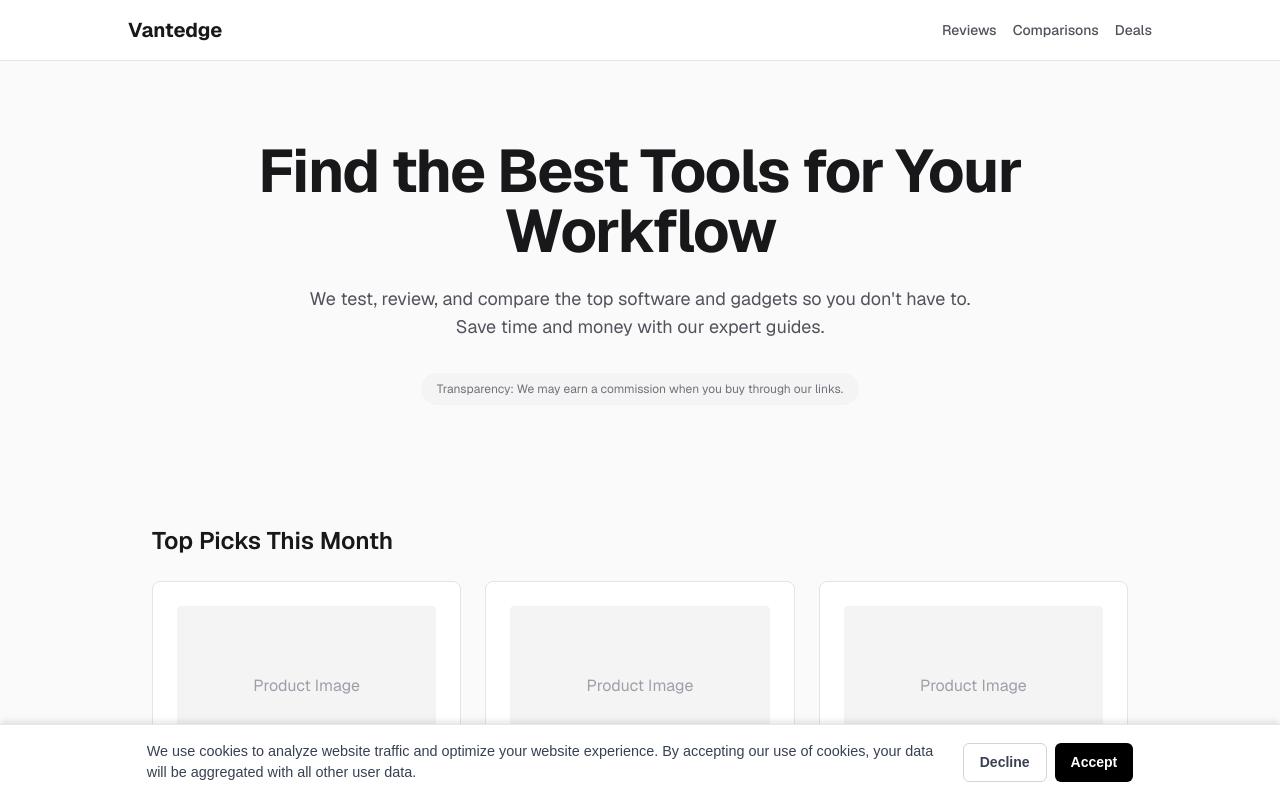
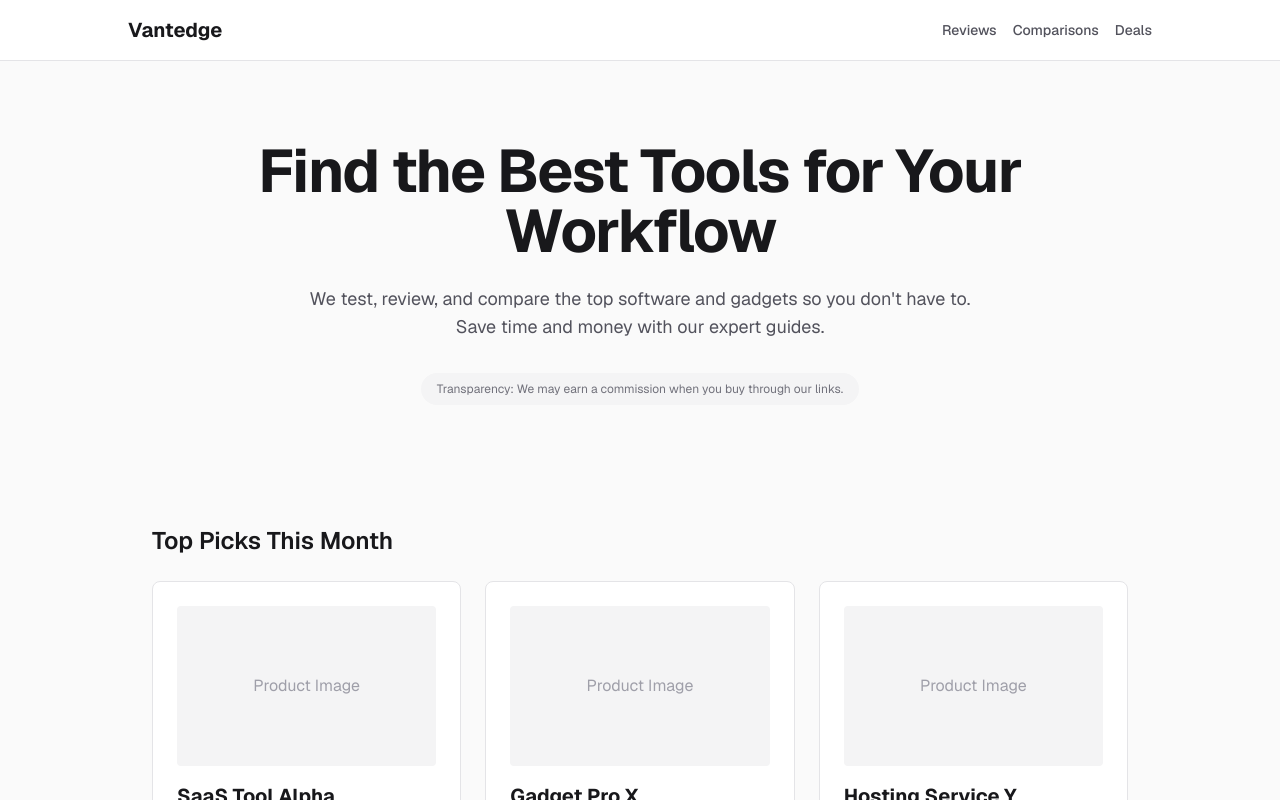
Before and after one commit to uchennaezeilo/vantedge, a Next.js app: page / in a window 1280 px wide. Shown: the top 800 px of the page. Built offline with nearby package versions, Linux system fonts and the light colour scheme.

Commit message:
Added more robust cookie consent manager

```diff
--- /dev/null
+++ b/app/components/ConsentModal.tsx
@@ -0,0 +1,61 @@
+'use client';
+
+import { useState } from 'react';
+import { ConsentSettings } from '../lib/consent';
+
+export default function ConsentModal({
+  close,
+  save
+}: {
+  close: () => void;
+  save: (settings: ConsentSettings) => void;
+}) {
+
+  const [analytics, setAnalytics] = useState(false);
+  const [marketing, setMarketing] = useState(false);
+
+  return (
+    <div className="fixed inset-0 bg-black/60 flex items-center justify-center z-50">
+      <div className="bg-white p-6 max-w-md w-full rounded shadow-lg">
+        <h2 className="text-lg font-bold mb-4">Manage Cookie Preferences</h2>
+
+        <div className="mb-3">
+          <label className="flex justify-between items-center">
+            Analytics Cookies
+            <input
+              type="checkbox"
+              checked={analytics}
+              onChange={() => setAnalytics(!analytics)}
+            />
+          </label>
+          <p className="text-xs text-gray-600">
+            Used to understand how visitors use our site.
+          </p>
+        </div>
+
+        <div className="mb-3">
+          <label className="flex justify-between items-center">
+            Marketing Cookies
+            <input
+              type="checkbox"
+              checked={marketing}
+              onChange={() => setMarketing(!marketing)}
+            />
+          </label>
+          <p className="text-xs text-gray-600">
+            Used for advertising and affiliate tracking.
+          </p>
+        </div>
+
+        <div className="mt-4 space-x-3">
+          <button onClick={() => save({ analytics, marketing })} className="underline">
+            Save Preferences
+          </button>
+          <button onClick={close} className="underline">
+            Cancel
+          </button>
+        </div>
+      </div>
+    </div>
+  );
+}
--- a/app/components/CookieBanner.tsx
+++ b/app/components/CookieBanner.tsx
@@ -1,102 +1,56 @@
 'use client';
 
-import { useState, useEffect } from 'react';
+import { useEffect, useState } from 'react';
+import { getConsent, setConsent } from '../lib/consent';
+import ConsentModal from './ConsentModal';
 
 export default function CookieBanner() {
   const [showBanner, setShowBanner] = useState(false);
+  const [showModal, setShowModal] = useState(false);
 
   useEffect(() => {
-    // Check if user has already made a choice
-    const consent = localStorage.getItem('cookieConsent');
-    if (consent === null) {
+    if (!getConsent()) {
       setShowBanner(true);
     }
   }, []);
 
-  const handleAccept = () => {
-    localStorage.setItem('cookieConsent', 'granted');
+  const acceptAll = () => {
+    setConsent({ analytics: true, marketing: true });
     setShowBanner(false);
-    // Here you would typically initialize Google Analytics
-    // if (typeof window !== 'undefined' && window.gtag) {
-    //   window.gtag('consent', 'update', { ... });
-    // }
+    window.location.reload();
   };
 
-  const handleDecline = () => {
-    localStorage.setItem('cookieConsent', 'denied');
+  const rejectAll = () => {
+    setConsent({ analytics: false, marketing: false });
     setShowBanner(false);
   };
 
   if (!showBanner) return null;
 
   return (
-    <div style={styles.banner}>
-      <div style={styles.content}>
-        <p style={styles.text}>
-          We use cookies to analyze website traffic and optimize your website experience.
-          By accepting our use of cookies, your data will be aggregated with all other user data.
-        </p>
+    <>
+      <div className="fixed bottom-0 left-0 right-0 bg-black text-white p-4 z-50 text-sm">
+        We use cookies for analytics and marketing to improve your experience.
+        <div className="mt-2 space-x-3">
+          <button onClick={acceptAll} className="underline">Accept All</button>
+          <button onClick={rejectAll} className="underline">Reject All</button>
+          <button onClick={() => setShowModal(true)} className="underline">
+            Manage Preferences
+          </button>
+        </div>
       </div>
-      <div style={styles.actions}>
-        <button onClick={handleDecline} style={styles.declineButton}>
-          Decline
-        </button>
-        <button onClick={handleAccept} style={styles.acceptButton}>
-          Accept
-        </button>
-      </div>
-    </div>
+
+      {showModal && (
+        <ConsentModal
+          close={() => setShowModal(false)}
+          save={(settings) => {
+            setConsent(settings);
+            setShowBanner(false);
+            setShowModal(false);
+            window.location.reload();
+          }}
+        />
+      )}
+    </>
   );
 }
-
-const styles = {
-  banner: {
-    position: 'fixed' as const,
-    bottom: 0,
-    left: 0,
-    right: 0,
-    backgroundColor: '#ffffff',
-    borderTop: '1px solid #e5e7eb',
-    padding: '1rem',
-    display: 'flex',
-    justifyContent: 'center',
-    alignItems: 'center',
-    boxShadow: '0 -4px 6px -1px rgba(0, 0, 0, 0.1)',
-    zIndex: 100,
-    flexWrap: 'wrap' as const,
-    gap: '1rem',
-  },
-  content: {
-    maxWidth: '800px',
-  },
-  text: {
-    margin: 0,
-    fontSize: '0.9rem',
-    color: '#374151',
-    lineHeight: '1.5',
-  },
-  actions: {
-    display: 'flex',
-    gap: '0.5rem',
-  },
-  acceptButton: {
-    padding: '0.5rem 1rem',
-    backgroundColor: '#000000',
-    color: '#ffffff',
-    border: 'none',
-    borderRadius: '0.375rem',
-    cursor: 'pointer',
-    fontSize: '0.875rem',
-    fontWeight: 600,
-  },
-  declineButton: {
-    padding: '0.5rem 1rem',
-    backgroundColor: 'transparent',
-    color: '#374151',
-    border: '1px solid #d1d5db',
-    borderRadius: '0.375rem',
-    cursor: 'pointer',
-    fontSize: '0.875rem',
-    fontWeight: 600,
-  },
-};
--- /dev/null
+++ b/app/components/Footer.tsx
@@ -0,0 +1,25 @@
+'use client';
+
+export default function Footer() {
+
+  const resetConsent = () => {
+    localStorage.removeItem("user_consent");
+    window.location.reload();
+  };
+
+  return (
+    <footer className="mt-16 p-6 border-t text-sm text-center space-y-2">
+      <div>
+        © {new Date().getFullYear()} Vantedge. All rights reserved.
+      </div>
+
+      <div className="space-x-4">
+        <a href="/privacy-policy" className="underline">Privacy Policy</a>
+        <a href="/terms" className="underline">Terms & Conditions</a>
+        <button onClick={resetConsent} className="underline">
+          Cookie Preferences
+        </button>
+      </div>
+    </footer>
+  );
+}
--- /dev/null
+++ b/app/components/ScriptLoader.tsx
@@ -0,0 +1,38 @@
+'use client';
+
+import { useEffect } from 'react';
+import { getConsent } from '../lib/consent';
+
+export default function ScriptLoader() {
+
+  useEffect(() => {
+    const consent = getConsent();
+    if (!consent) return;
+
+    // Google Analytics
+    if (consent.analytics) {
+      const script = document.createElement('script');
+      script.async = true;
+      script.src = 'https://www.googletagmanager.com/gtag/js?id=G-Q9X3P2G93S';
+      document.head.appendChild(script);
+
+      window.dataLayer = window.dataLayer || [];
+      function gtag(...args: any[]) {
+        window.dataLayer.push(args);
+      }
+      gtag('js', new Date());
+      gtag('config', 'G-Q9X3P2G93S', {
+        anonymize_ip: true
+      });
+    }
+
+    // Marketing Pixels (placeholder)
+    if (consent.marketing) {
+      console.log("Marketing pixels would load here");
+      // Later add Meta Pixel, TikTok Pixel, etc.
+    }
+
+  }, []);
+
+  return null;
+}
--- a/app/layout.tsx
+++ b/app/layout.tsx
@@ -3,20 +3,10 @@ import { Geist, Geist_Mono } from "next/font/google";
 import "./globals.css";
 import { Analytics } from "@vercel/analytics/next"
 import { GoogleAnalytics } from '@next/third-parties/google'
-import CookieBanner from './components/CookieBanner';
+import Footer from './components/Footer';
 
 
-<script
-  type="application/ld+json"
-  dangerouslySetInnerHTML={{
-    __html: JSON.stringify({
-      "@context": "https://schema.org",
-      "@type": "Organization",
-      name: "Vantedge",
-      url: "https://vantedge.uk",
-    }),
-  }}
-/>
+
 
 
 const geistSans = Geist({
@@ -54,15 +44,29 @@ export default function RootLayout({
 }: Readonly<{
   children: React.ReactNode;
 }>) {
+  const consentOptions = {} as any;
   return (
     <html lang="en">
       <body
         className={`${geistSans.variable} ${geistMono.variable} antialiased`}
       >
+        <script
+          type="application/ld+json"
+          dangerouslySetInnerHTML={{
+            __html: JSON.stringify({
+              "@context": "https://schema.org",
+              "@type": "Organization",
+              name: "Vantedge",
+              url: "https://vantedge.uk",
+            }),
+          }}
+        />
+
+
         {children}
-        <CookieBanner />
         <Analytics />
         <GoogleAnalytics gaId="G-Q9X3P2G93S" />
+        <Footer />
       </body>
     </html>
   );
--- /dev/null
+++ b/app/lib/consent.ts
@@ -0,0 +1,17 @@
+export type ConsentSettings = {
+  analytics: boolean;
+  marketing: boolean;
+};
+
+const STORAGE_KEY = "user_consent";
+
+export function getConsent(): ConsentSettings | null {
+  if (typeof window === "undefined") return null;
+  const stored = localStorage.getItem(STORAGE_KEY);
+  return stored ? JSON.parse(stored) : null;
+}
+
+export function setConsent(settings: ConsentSettings) {
+  if (typeof window === "undefined") return;
+  localStorage.setItem(STORAGE_KEY, JSON.stringify(settings));
+}
```
Also changed, not shown: app/components/consent.ts (added), app/consent.ts (added).
